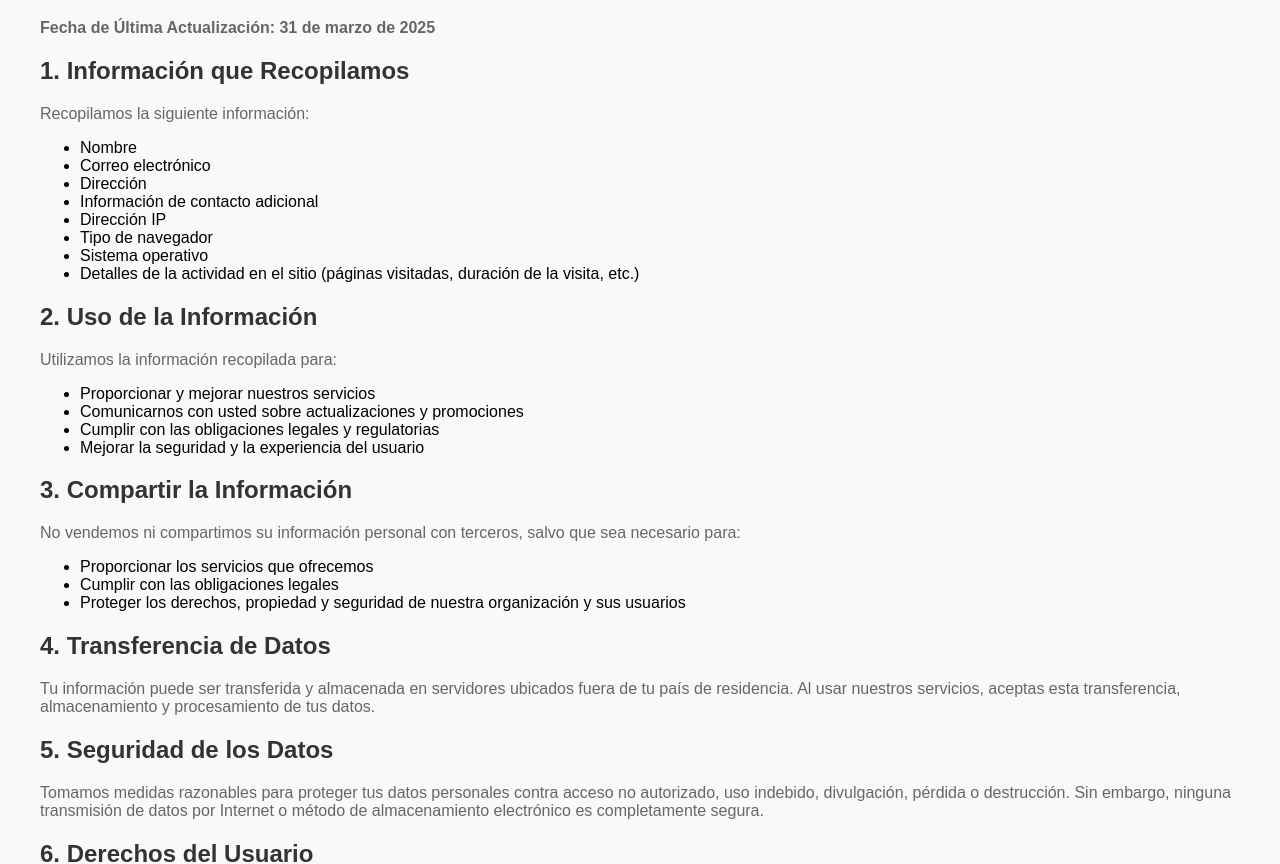
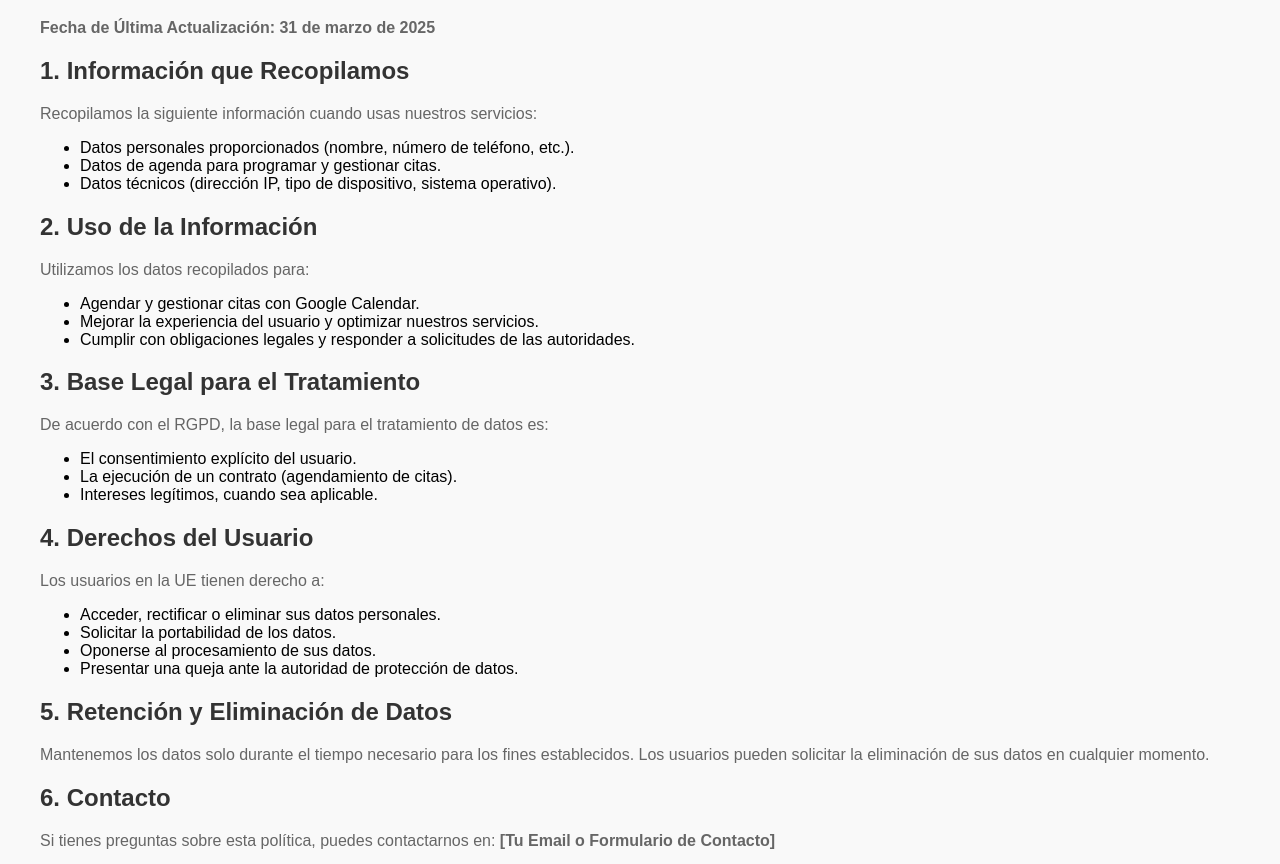
Before and after one commit to R2D1-BOT/r2d2-terminado, a plain HTML site: page index.html in a window 1280 px wide. Shown: the part 101-965 px from the top of the page. Drawn offline with Linux system fonts and the light colour scheme.

Commit message:
Update index.html

```diff
--- a/index.html
+++ b/index.html
@@ -24,52 +24,42 @@
     <p><strong>Fecha de Última Actualización: 31 de marzo de 2025</strong></p>
 
     <h2>1. Información que Recopilamos</h2>
-    <p>Recopilamos la siguiente información:</p>
+    <p>Recopilamos la siguiente información cuando usas nuestros servicios:</p>
     <ul>
-        <li>Nombre</li>
-        <li>Correo electrónico</li>
-        <li>Dirección</li>
-        <li>Información de contacto adicional</li>
-        <li>Dirección IP</li>
-        <li>Tipo de navegador</li>
-        <li>Sistema operativo</li>
-        <li>Detalles de la actividad en el sitio (páginas visitadas, duración de la visita, etc.)</li>
+        <li>Datos personales proporcionados (nombre, número de teléfono, etc.).</li>
+        <li>Datos de agenda para programar y gestionar citas.</li>
+        <li>Datos técnicos (dirección IP, tipo de dispositivo, sistema operativo).</li>
     </ul>
 
     <h2>2. Uso de la Información</h2>
-    <p>Utilizamos la información recopilada para:</p>
+    <p>Utilizamos los datos recopilados para:</p>
     <ul>
-        <li>Proporcionar y mejorar nuestros servicios</li>
-        <li>Comunicarnos con usted sobre actualizaciones y promociones</li>
-        <li>Cumplir con las obligaciones legales y regulatorias</li>
-        <li>Mejorar la seguridad y la experiencia del usuario</li>
+        <li>Agendar y gestionar citas con Google Calendar.</li>
+        <li>Mejorar la experiencia del usuario y optimizar nuestros servicios.</li>
+        <li>Cumplir con obligaciones legales y responder a solicitudes de las autoridades.</li>
     </ul>
 
-    <h2>3. Compartir la Información</h2>
-    <p>No vendemos ni compartimos su información personal con terceros, salvo que sea necesario para:</p>
+    <h2>3. Base Legal para el Tratamiento</h2>
+    <p>De acuerdo con el RGPD, la base legal para el tratamiento de datos es:</p>
     <ul>
-        <li>Proporcionar los servicios que ofrecemos</li>
-        <li>Cumplir con las obligaciones legales</li>
-        <li>Proteger los derechos, propiedad y seguridad de nuestra organización y sus usuarios</li>
+        <li>El consentimiento explícito del usuario.</li>
+        <li>La ejecución de un contrato (agendamiento de citas).</li>
+        <li>Intereses legítimos, cuando sea aplicable.</li>
     </ul>
 
-    <h2>4. Transferencia de Datos</h2>
-    <p>Tu información puede ser transferida y almacenada en servidores ubicados fuera de tu país de residencia. Al usar nuestros servicios, aceptas esta transferencia, almacenamiento y procesamiento de tus datos.</p>
-
-    <h2>5. Seguridad de los Datos</h2>
-    <p>Tomamos medidas razonables para proteger tus datos personales contra acceso no autorizado, uso indebido, divulgación, pérdida o destrucción. Sin embargo, ninguna transmisión de datos por Internet o método de almacenamiento electrónico es completamente segura.</p>
-
-    <h2>6. Derechos del Usuario</h2>
-    <p>Como usuario, tienes los siguientes derechos:</p>
+    <h2>4. Derechos del Usuario</h2>
+    <p>Los usuarios en la UE tienen derecho a:</p>
     <ul>
-        <li>Acceder a tus datos personales que tenemos almacenados</li>
-        <li>Corregir cualquier información incorrecta o desactualizada</li>
-        <li>Solicitar la eliminación de tus datos personales en ciertos casos</li>
-        <li>Solicitar la limitación del uso de tus datos personales</li>
+        <li>Acceder, rectificar o eliminar sus datos personales.</li>
+        <li>Solicitar la portabilidad de los datos.</li>
+        <li>Oponerse al procesamiento de sus datos.</li>
+        <li>Presentar una queja ante la autoridad de protección de datos.</li>
     </ul>
 
-    <h2>7. Cambios en la Política de Privacidad</h2>
-    <p>Nos reservamos el derecho de actualizar nuestra política de privacidad en cualquier momento. Cualquier cambio será publicado en esta página y la fecha de la última actualización será modificada.</p>
+    <h2>5. Retención y Eliminación de Datos</h2>
+    <p>Mantenemos los datos solo durante el tiempo necesario para los fines establecidos. Los usuarios pueden solicitar la eliminación de sus datos en cualquier momento.</p>
 
+    <h2>6. Contacto</h2>
+    <p>Si tienes preguntas sobre esta política, puedes contactarnos en: <strong>[Tu Email o Formulario de Contacto]</strong></p>
 </body>
 </html>
```
